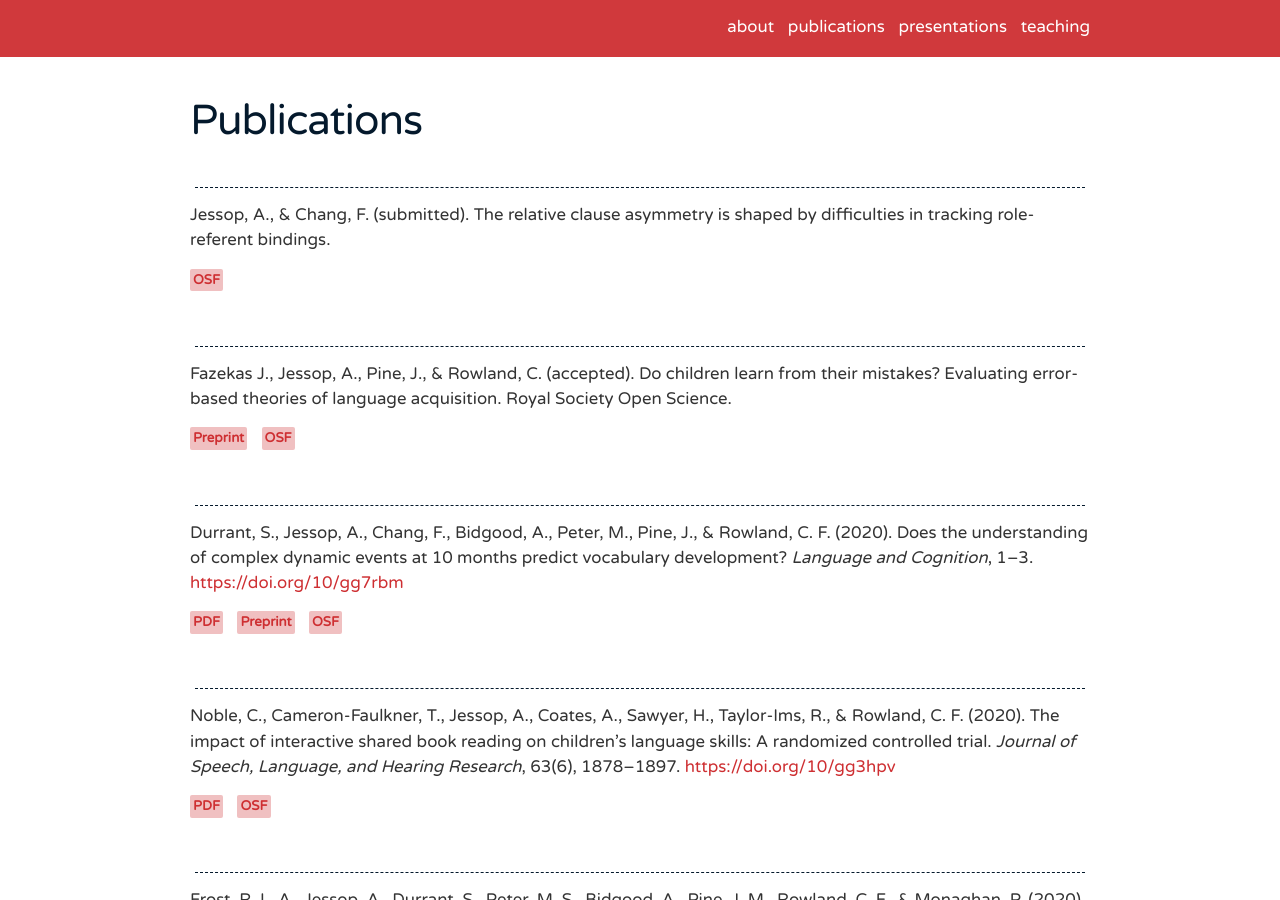
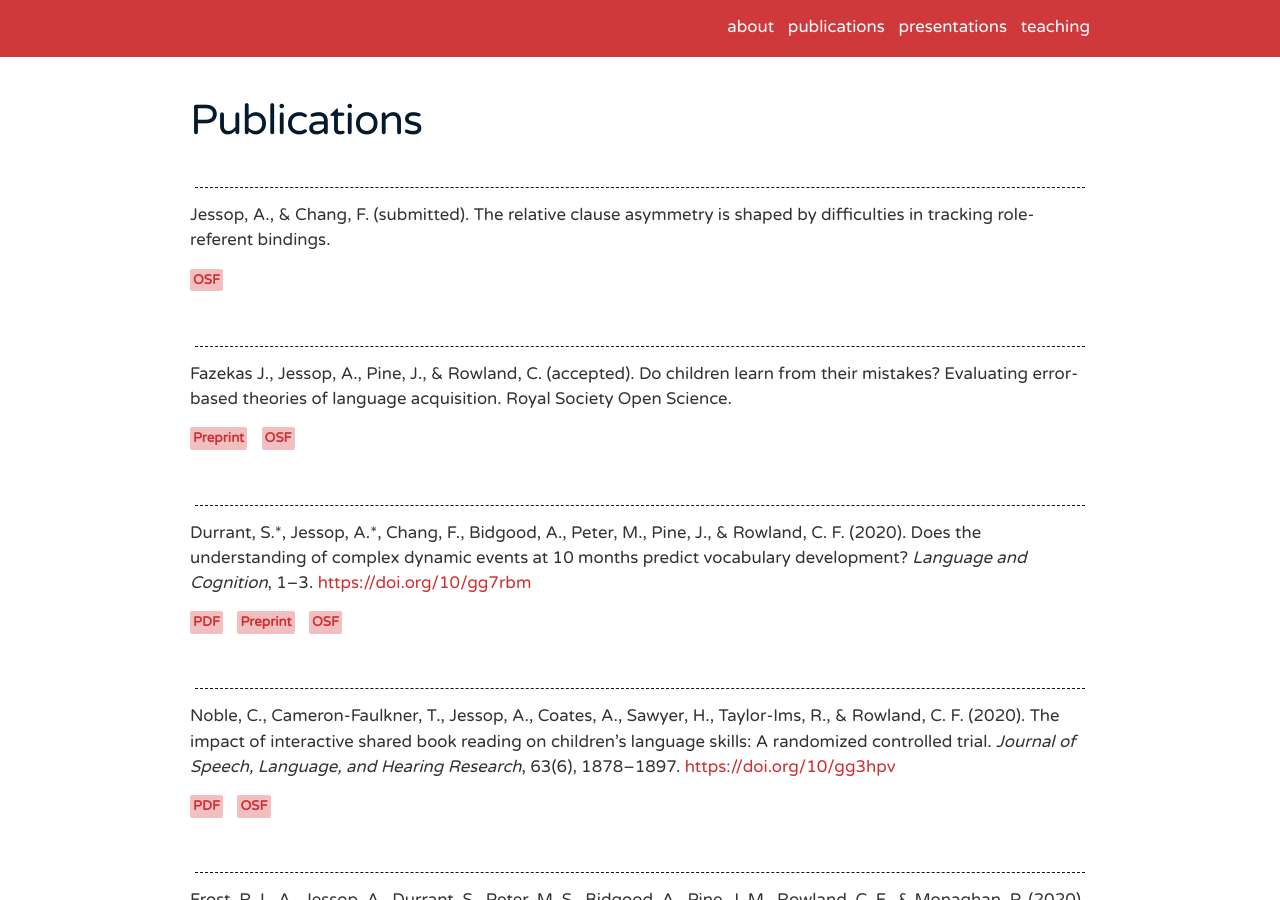
Before and after one commit to andrew-jessop/andrew-jessop.github.io, a Jekyll site: the page built from _pages/publications.md, in a window 1280 px wide and 900 px high. Built offline with Jekyll 4.4.1, drawn with Linux system fonts in a browser that asks for light colours; nearby versions of some CDN libraries.

```diff
--- a/_pages/publications.md
+++ b/_pages/publications.md
@@ -22,7 +22,7 @@ Fazekas J., Jessop, A., Pine, J., & Rowland, C. (accepted). Do children learn fr
 
 <hr>
 
-Durrant, S., Jessop, A., Chang, F., Bidgood, A., Peter, M., Pine, J., & Rowland, C. F. (2020). Does the understanding of complex dynamic events at 10 months predict vocabulary development? *Language and Cognition*, 1–3. [https://doi.org/10/gg7rbm](https://doi.org/10/gg7rbm)
+Durrant, S.\*, Jessop, A.\*, Chang, F., Bidgood, A., Peter, M., Pine, J., & Rowland, C. F. (2020). Does the understanding of complex dynamic events at 10 months predict vocabulary development? *Language and Cognition*, 1–3. [https://doi.org/10/gg7rbm](https://doi.org/10/gg7rbm)
 
 <a href="https://www.cambridge.org/core/services/aop-cambridge-core/content/view/8D3632C6E12AD3083D17C18ADC763D9C/S1866980820000265a.pdf/does_the_understanding_of_complex_dynamic_events_at_10_months_predict_vocabulary_development.pdf" class="button">PDF</a> <a href="https://psyarxiv.com/ukm3b" class="button">Preprint</a>  <a href="https://osf.io/mjv73/" class="button">OSF</a>
 
```
